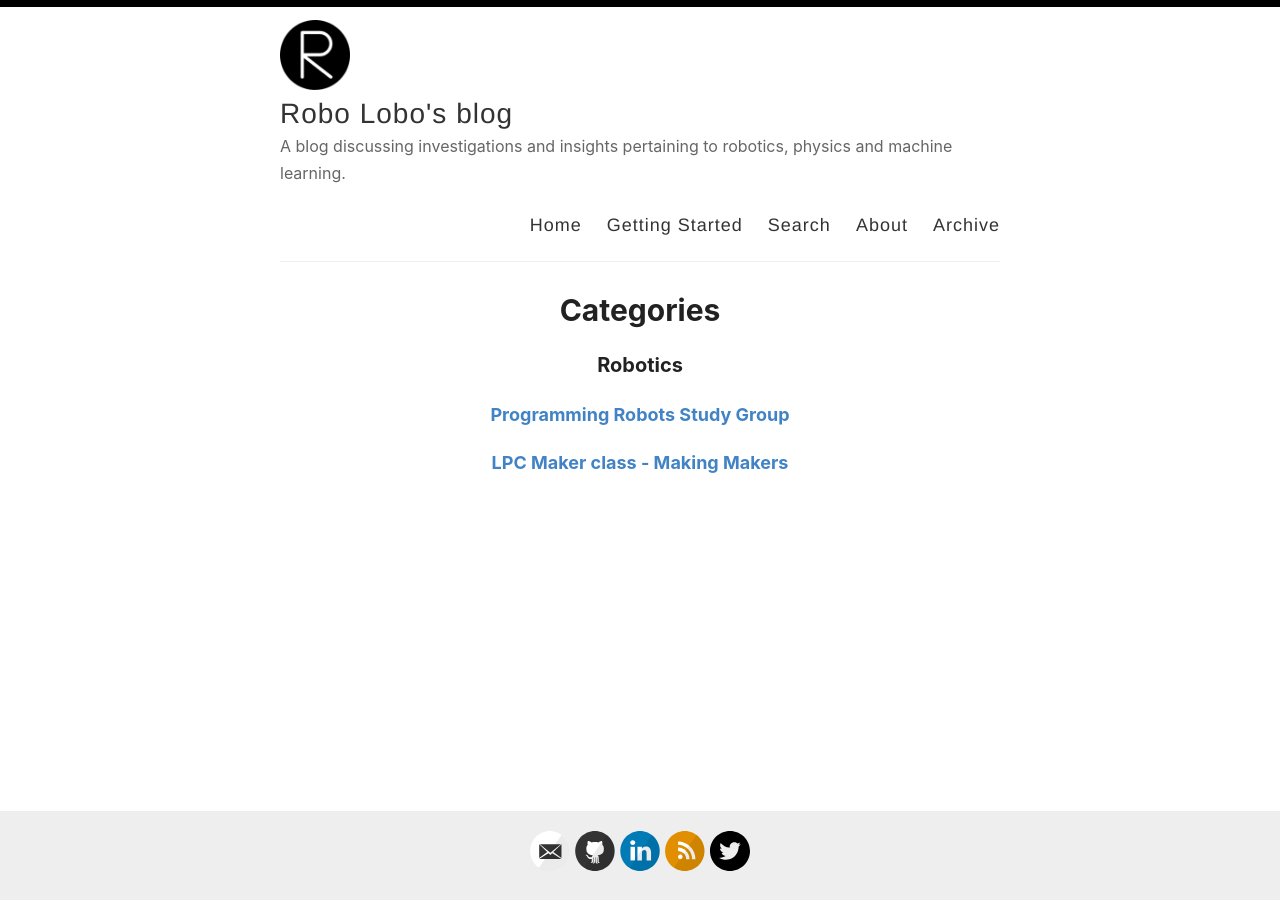
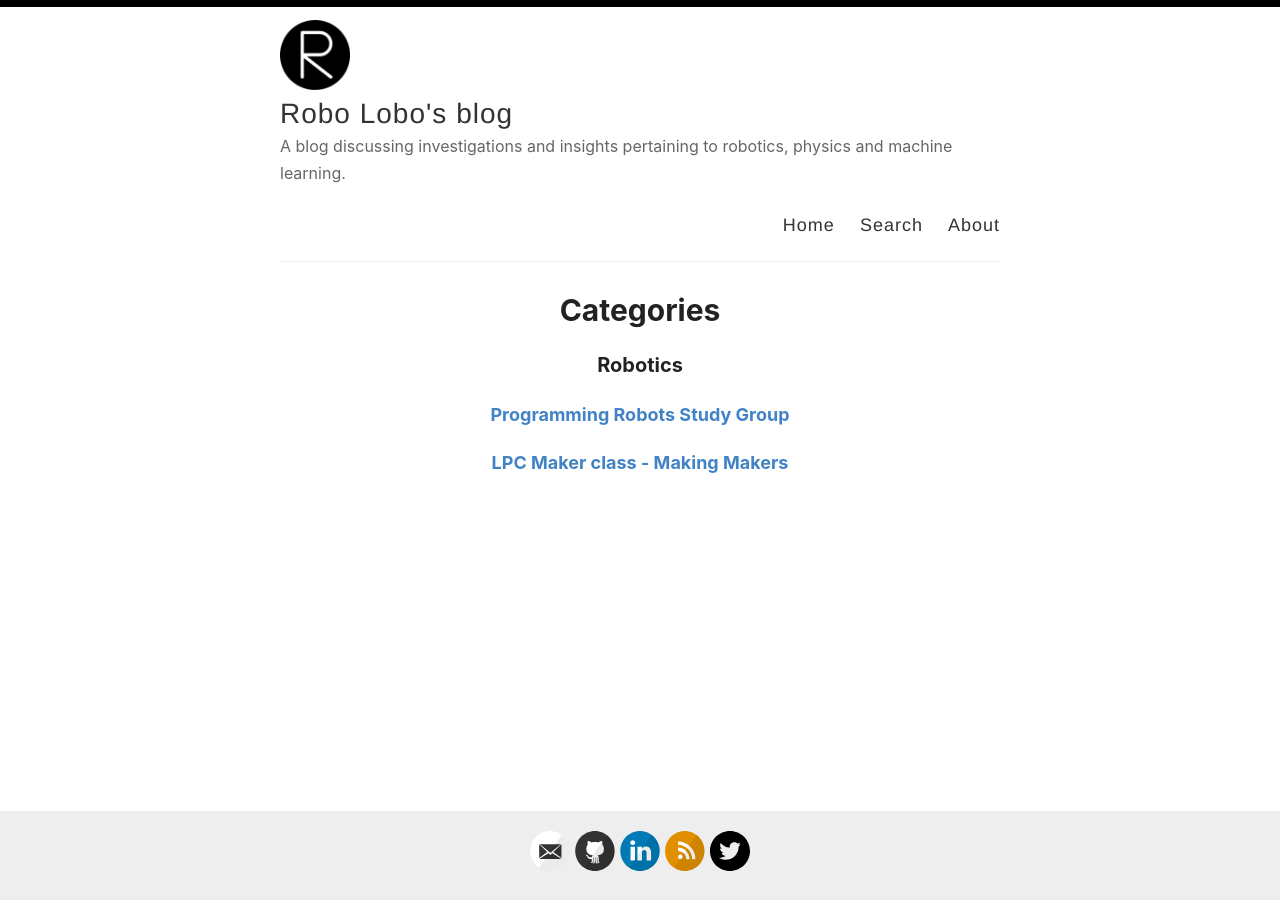
Before and after one commit to jdsalmonson/jdsalmonson.github.io, a Jekyll site: the page built from _pages/categories.md, in a window 1280 px wide. Built offline with Jekyll 4.4.1, drawn with Linux system fonts in a browser that asks for light colours.

Commit message:
update layout

```diff
--- /dev/null
+++ b/_layouts/custom_jds.html
@@ -0,0 +1,60 @@
+<!DOCTYPE html>
+<html>
+
+<head>
+  <title>{% if page.title %}{{ page.title }} – {% endif %}{{ site.name }} – {{ site.description }}</title>
+  {% seo title=false %}
+  {% include meta.html %}
+
+  <link rel="stylesheet" type="text/css" href="{{ site.baseurl }}/assets/style.css" />
+  <link rel="alternate" type="application/rss+xml" title="{{ site.name }} - {{ site.description }}"
+    href="{{ site.baseurl }}/feed.xml" />
+  <link rel="canonical" href="{{ site.url }}{{ page.url }}" />
+
+  <meta name="theme-color" content="#000000">
+  <link rel="icon" type="image/png" sizes="32x32" href="{{ site.baseurl }}/images/favicon-32x32.png">
+  {% include analytics_head.html %}
+</head>
+
+<body>
+  <div id="bar"></div>
+  <div class="wrapper-container">
+    <div class="wrapper-masthead">
+      <div class="container">
+        <header class="masthead clearfix">
+          <a href="{{ site.baseurl }}/" class="site-avatar"><img src="{{ site.baseurl }}{{ site.avatar }}"
+              alt="{{ site.title }}" /></a>
+
+          <div class="site-info">
+            <h1 class="site-name"><a href="{{ site.baseurl }}/">{{ site.name }}</a></h1>
+            <p class="site-description">{{ site.description }}</p>
+          </div>
+
+          <nav>
+            <a href="{{ site.baseurl }}/">Home</a>
+            <a href="{{ site.baseurl }}/search">Search</a>
+            <a href="{{ site.baseurl }}/about">About</a>
+          </nav>
+        </header>
+      </div>
+    </div>
+
+    <div class="wrapper-main">
+      <div id="main" role="main" class="container">
+        {{ content }}
+      </div>
+    </div>
+
+    <div class="wrapper-footer">
+      <div class="container">
+        <footer class="footer">
+          {% include svg-icons.html %}
+        </footer>
+      </div>
+    </div>
+  </div>
+
+  {% include analytics.html %}
+</body>
+
+</html>
--- a/_layouts/page.html
+++ b/_layouts/page.html
@@ -1,5 +1,5 @@
 ---
-layout: default
+layout: custom_jds
 ---
 
 <article class="page">
```
Also changed, not shown: _layouts/post.html (+11 -8 lines).
